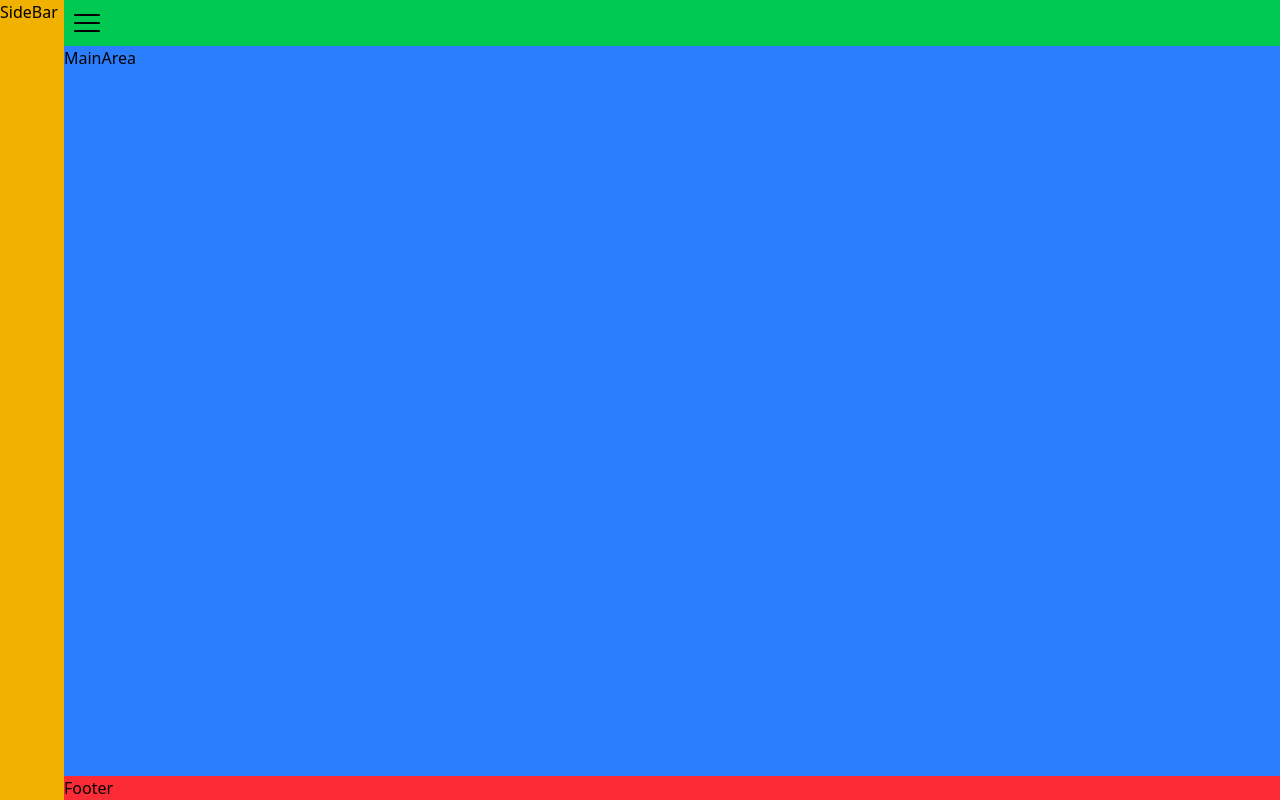
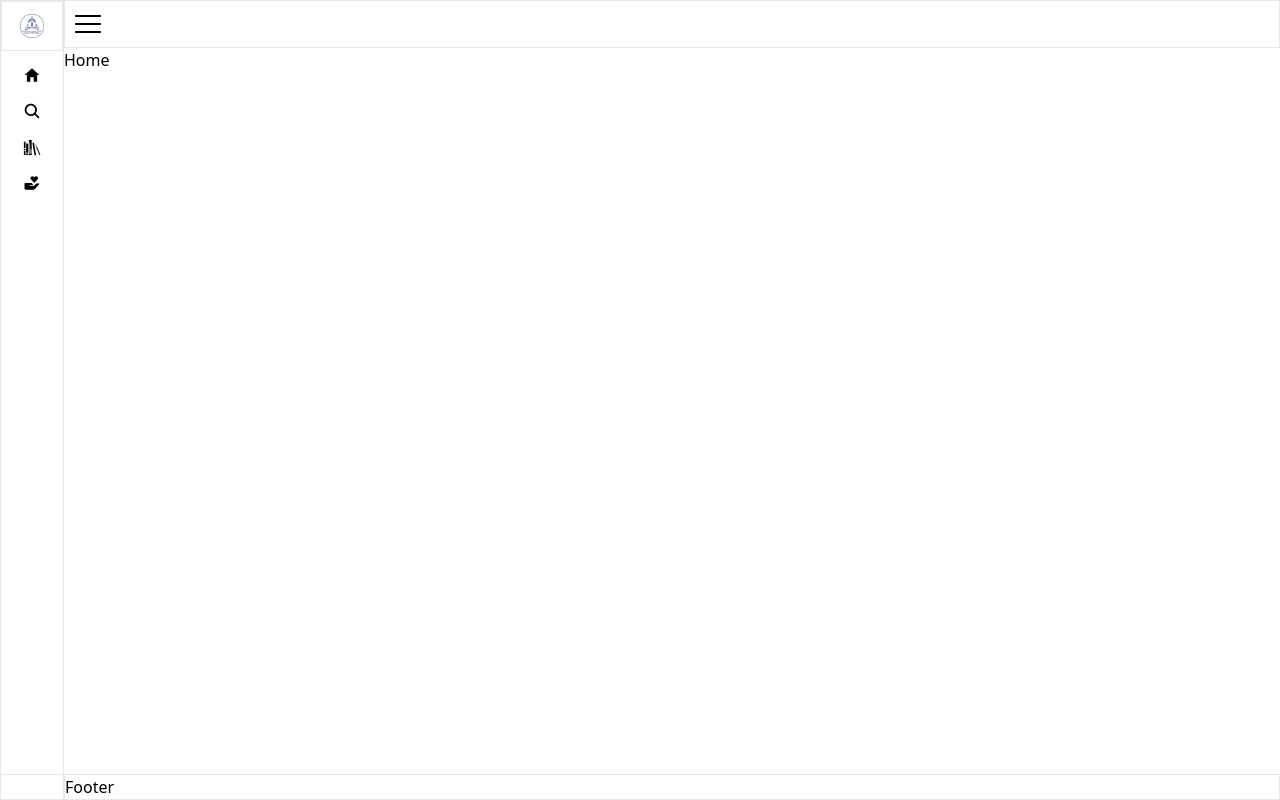
Before and after one commit to Hoamfi/ASTUMSJ_Library_Management_System, a React (Vite) app in the folder Frontend/: page / in a window 1280 px wide. Built offline with nearby package versions, Linux system fonts and the light colour scheme.

Commit message:
Build polished sidebar

```diff
--- a/Frontend/src/App.tsx
+++ b/Frontend/src/App.tsx
@@ -3,6 +3,14 @@ import Register from "./pages/Register";
 import Login from "./pages/Login";
 import AddNewBook from "./pages/AddNewBook";
 import Home from "./pages/Home";
+import Main from "./pages/Main";
+import Search from "./pages/Search";
+import Shelf from "./pages/Shelf";
+import Donate from "./pages/Donate";
+import Policy from "./pages/Policy";
+import About from "./pages/About";
+import Support from "./pages/Support";
+
 interface RegisterFormData {
   name: string;
   email: string;
@@ -38,7 +46,6 @@ function App() {
 
   return (
     <Routes>
-      <Route path="/" element={<Home />} />
       <Route
         path="/login"
         element={<Login onLogin={(data) => handleLogin(data)} />}
@@ -47,6 +54,14 @@ function App() {
         path="/register"
         element={<Register onRegister={(data) => handleRegister(data)} />}
       />
+      <Route path="/" element={<Main>{<Home />}</Main>} />
+      <Route path="/search" element={<Main>{<Search />}</Main>} />
+      <Route path="/shelf" element={<Main>{<Shelf />}</Main>} />
+      <Route path="/donate" element={<Main>{<Donate />}</Main>} />
+      <Route path="/about" element={<Main>{<About />}</Main>} />
+      <Route path="/support" element={<Main>{<Support />}</Main>} />
+      <Route path="/termsnconditions" element={<Main>{<Policy />}</Main>} />
+
       <Route
         path="addnewbook"
         element={<AddNewBook onAdd={(data) => handleAddBook(data)} />}
--- a/Frontend/src/components/Footer.tsx
+++ b/Frontend/src/components/Footer.tsx
@@ -1,6 +1,6 @@
 const Footer = () => {
   return (
-    <div className='bg-red-500'>Footer</div>
+    <div className='border-1 border-gray-200 '>Footer</div>
   )
 }
 
--- a/Frontend/src/components/Header.tsx
+++ b/Frontend/src/components/Header.tsx
@@ -8,7 +8,7 @@ interface Props {
 const Header = ({ isOpen }: Props) => {
   const [isExpanded, setExpanded] = useState(false);
   return (
-    <div className="bg-green-500 w-full h-full">
+    <div className="w-full h-full border-1 border-gray-200">
       <button
         className=" text-white p-2 rounded"
         onClick={() => {
--- a/Frontend/src/components/MainArea.tsx
+++ /dev/null
@@ -1,5 +0,0 @@
-const MainArea = () => {
-  return <div className="bg-blue-500 h-full w-full">MainArea</div>;
-};
-
-export default MainArea;
--- a/Frontend/src/components/SideBar.tsx
+++ b/Frontend/src/components/SideBar.tsx
@@ -1,5 +1,93 @@
-const SideBar = () => {
-  return <div className="bg-yellow-500 h-full border-black">SideBar</div>;
+import { Link, NavLink } from "react-router-dom";
+import Logo from "../assets/logo.png";
+import { IoMdHome } from "react-icons/io";
+import { IoSearch } from "react-icons/io5";
+import { GiBookshelf } from "react-icons/gi";
+import { BiSolidDonateHeart } from "react-icons/bi";
+
+interface Props {
+  open: Boolean;
+}
+
+const SideBar = ({ open }: Props) => {
+  return (
+    <div className="h-full border-1 border-gray-200 bg-white flex flex-col align-center relative overflow-hidden">
+      <div className="w-full border-1 flex justify-center pb-3 pt-3 border-b-1  border-gray-200">
+        <img src={Logo} className="w-[40%]" alt="" />
+      </div>
+      <div className="flex justify-center">
+        <ul>
+          <li className="my-2 text-gray-500">
+            <NavLink
+              to="/"
+              className={({ isActive }) =>
+                isActive
+                  ? "font-medium text-lg text-black"
+                  : "text-grey-500 hover:font-medium text-lg text-black "
+              }
+            >
+              <IoMdHome className="inline" />
+              {open && <span>Home</span>}
+            </NavLink>
+          </li>
+          <li className="my-2">
+            <NavLink
+              to="/search"
+              className={({ isActive }) =>
+                isActive
+                  ? "font-medium text-lg text-black"
+                  : "text-grey-500 hover:font-medium text-lg text-black "
+              }
+            >
+              <IoSearch className="inline" />
+              {open && <span>Search</span>}
+            </NavLink>
+          </li>
+          <li className="my-2">
+            <NavLink
+              to="/shelf"
+              className={({ isActive }) =>
+                isActive
+                  ? "font-medium text-lg text-black"
+                  : "text-grey-500 hover:font-medium text-lg text-black "
+              }
+            >
+              <GiBookshelf className="inline" />
+              {open && <span>My Shelf</span>}
+            </NavLink>
+          </li>
+          <li className="my-2">
+            <NavLink
+              to="/donate"
+              className={({ isActive }) =>
+                isActive
+                  ? "font-medium text-lg text-black"
+                  : "text-grey-500 hover:font-medium text-lg text-black "
+              }
+            >
+              <BiSolidDonateHeart className="inline" />
+              {open && <span>Donate</span>}
+            </NavLink>
+          </li>
+        </ul>
+      </div>
+      <div className="absolute bottom-0 w-full p-3 border-t-1 border-gray-200 ">
+        {open && (
+          <ul>
+            <li className="text-sm">
+              <Link to="/about">About</Link>
+            </li>
+            <li className="text-sm">
+              <Link to="/support">Support</Link>
+            </li>
+            <li className="text-sm">
+              <Link to="/termsnconditions">Terms & conditions</Link>
+            </li>
+          </ul>
+        )}
+      </div>
+    </div>
+  );
 };
 
 export default SideBar;
--- /dev/null
+++ b/Frontend/src/pages/About.tsx
@@ -0,0 +1,9 @@
+import React from 'react'
+
+const About = () => {
+  return (
+    <div>About</div>
+  )
+}
+
+export default About
--- /dev/null
+++ b/Frontend/src/pages/Donate.tsx
@@ -0,0 +1,9 @@
+import React from 'react'
+
+const Donate = () => {
+  return (
+    <div>Donate</div>
+  )
+}
+
+export default Donate
--- a/Frontend/src/pages/Home.tsx
+++ b/Frontend/src/pages/Home.tsx
@@ -1,66 +1,9 @@
-import SideBar from "../components/SideBar";
-import MainArea from "../components/MainArea";
-import Header from "../components/Header";
-import Footer from "../components/Footer";
-import { useState } from "react";
+import React from 'react'
 
 const Home = () => {
-  const [isOpen, setOpen] = useState(false);
   return (
-    <div className="min-h-screen grid grid-cols-[auto_1fr] grid-rows-[auto_1fr_auto]">
-      {/*  DESKTOP SIDEBAR (base column) */}
-      <aside
-        className={`hidden lg:block row-span-3 transition-[width] duration-300 ${isOpen ? "w-64" : "w-16"} h-full relative group `}
-      >
-        <SideBar />
-        {/* Hover flyout always in DOM for smooth transition */}
-        <div
-          className={`
-            fixed top-0 left-0 h-screen w-64 shadow-2xl z-30 transform transition-transform duration-300 ease-out
-            ${
-              isOpen
-                ? "translate-x-[-100%] pointer-events-none opacity-0" // hide flyout if sidebar expanded
-                : "translate-x-[-100%] pointer-events-none opacity-0 group-hover:translate-x-0 group-hover:pointer-events-auto group-hover:opacity-100"
-            }
-                `}
-        >
-          <SideBar />
-        </div>
-      </aside>
+    <div>Home</div>
+  )
+}
 
-      {/* MOBILE SIDEBAR  */}
-      {isOpen && (
-        <button
-          aria-label="Close sidebar"
-          onClick={() => setOpen(false)}
-          className="fixed inset-0 z-40 lg:hidden bg-transparent"
-        />
-      )}
-
-      <aside
-        className={`fixed top-0 left-0 h-screen w-64 z-50 transition-transform duration-300 lg:hidden ${
-          isOpen ? "translate-x-0" : "-translate-x-full"
-        }`}
-      >
-        <SideBar />
-      </aside>
-
-      {/* HEADER  */}
-      <header className="flex items-center col-span-2 md:col-start-2 md:col-span-1">
-        <Header isOpen={(state) => setOpen(state)} />
-      </header>
-
-      {/* MAIN */}
-      <main className="col-span-2 lg:col-start-2 lg:col-span-1">
-        <MainArea />
-      </main>
-
-      {/* FOOTER */}
-      <footer className="col-span-2 lg:col-start-2 lg:col-span-1">
-        <Footer />
-      </footer>
-    </div>
-  );
-};
-
-export default Home;
+export default Home
--- /dev/null
+++ b/Frontend/src/pages/Main.tsx
@@ -0,0 +1,69 @@
+import SideBar from "../components/SideBar";
+import Header from "../components/Header";
+import Footer from "../components/Footer";
+import { useState, type ReactNode } from "react";
+
+interface Props {
+  children: ReactNode;
+}
+
+const Main = ({ children }: Props) => {
+  const [isOpen, setOpen] = useState(false);
+  return (
+    <div className="min-h-screen grid grid-cols-[auto_1fr] grid-rows-[auto_1fr_auto]">
+      {/*  DESKTOP SIDEBAR (base column) */}
+      <aside
+        className={`hidden lg:block row-span-3 transition-[width] duration-300 ${isOpen ? "w-64" : "w-16"} h-full relative group `}
+      >
+        <SideBar open={isOpen} />
+        {/* Hover flyout always in DOM for smooth transition */}
+        <div
+          className={`
+            fixed top-0 left-0 h-screen w-64 shadow-2xl z-30 transform transition-transform duration-300 ease-out
+            ${
+              isOpen
+                ? "translate-x-[-100%] pointer-events-none opacity-0" // hide flyout if sidebar expanded
+                : "translate-x-[-100%] pointer-events-none opacity-0 group-hover:translate-x-0 group-hover:pointer-events-auto group-hover:opacity-100"
+            }
+                `}
+        >
+          <SideBar open={true} />
+        </div>
+      </aside>
+
+      {/* MOBILE SIDEBAR  */}
+      {isOpen && (
+        <button
+          aria-label="Close sidebar"
+          onClick={() => setOpen(false)}
+          className="fixed inset-0 z-40 lg:hidden bg-transparent"
+        />
+      )}
+
+      <aside
+        className={`fixed top-0 left-0 h-screen w-64 z-50 transition-transform duration-300 lg:hidden ${
+          isOpen ? "translate-x-0" : "-translate-x-full"
+        }`}
+      >
+        <SideBar open={isOpen} />
+      </aside>
+
+      {/* HEADER  */}
+      <header className="flex items-center col-span-2 md:col-start-2 md:col-span-1">
+        <Header isOpen={(state) => setOpen(state)} />
+      </header>
+
+      {/* MAIN */}
+      <main className="col-span-2 lg:col-start-2 lg:col-span-1">
+        {children}
+      </main>
+
+      {/* FOOTER */}
+      <footer className="col-span-2 lg:col-start-2 lg:col-span-1">
+        <Footer />
+      </footer>
+    </div>
+  );
+};
+
+export default Main;
--- /dev/null
+++ b/Frontend/src/pages/Policy.tsx
@@ -0,0 +1,9 @@
+import React from 'react'
+
+const Policy = () => {
+  return (
+    <div>Policy</div>
+  )
+}
+
+export default Policy
--- /dev/null
+++ b/Frontend/src/pages/Search.tsx
@@ -0,0 +1,9 @@
+import React from 'react'
+
+const Search = () => {
+  return (
+    <div>Search</div>
+  )
+}
+
+export default Search
--- /dev/null
+++ b/Frontend/src/pages/Support.tsx
@@ -0,0 +1,9 @@
+import React from 'react'
+
+const Support = () => {
+  return (
+    <div>Support</div>
+  )
+}
+
+export default Support
```
